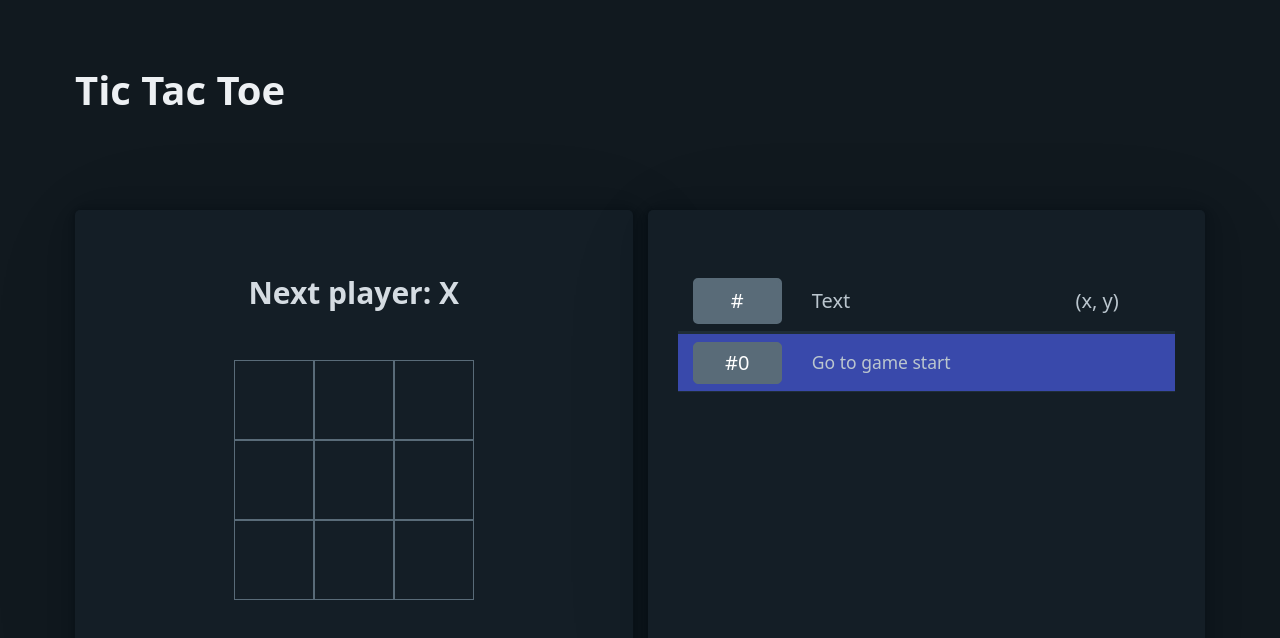
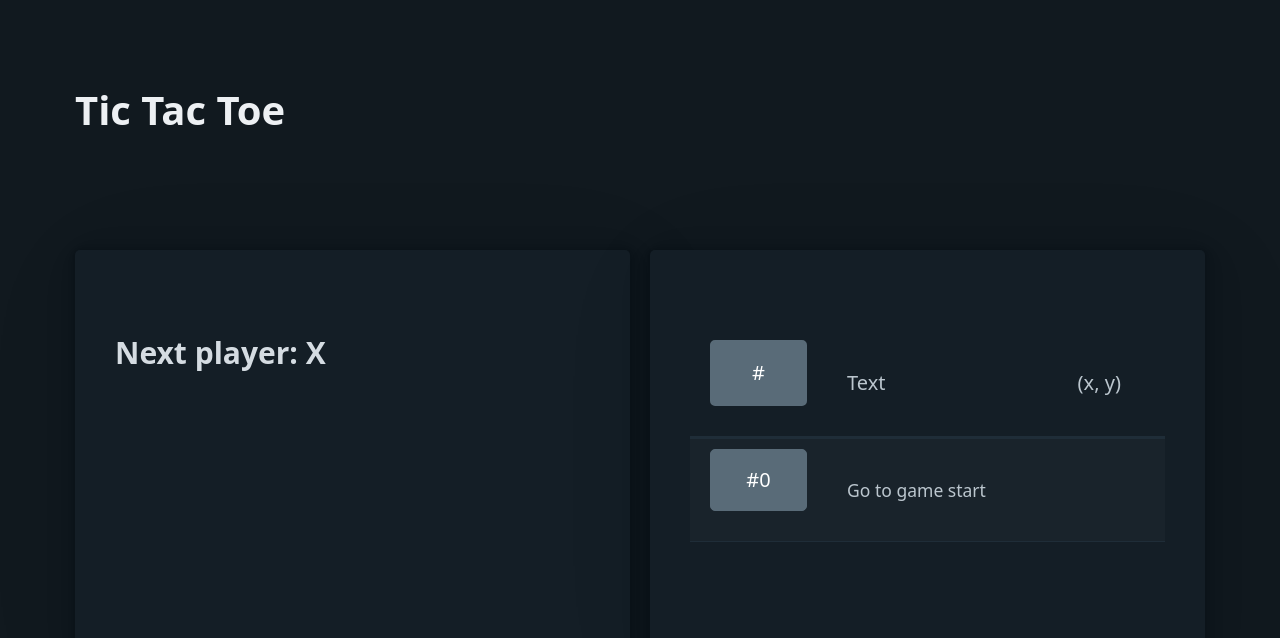
Before and after one commit to noranuko13/tic-tac-toe-reactjs, a React (Create React App) app: page / in a window 1280 px wide. Shown: the top 638 px of the page. Built offline with nearby package versions, Linux system fonts and the light colour scheme.

Commit message:
:notes: [SCSS] Remove SCSS

```diff
--- a/package.json
+++ b/package.json
@@ -25,7 +25,6 @@
     "react": "^18.2.0",
     "react-dom": "^18.2.0",
     "react-scripts": "5.0.1",
-    "sass": "^1.62.1",
     "typescript": "^4.9.5",
     "web-vitals": "^3.3.2"
   },
--- a/src/Domains/Game/index.tsx
+++ b/src/Domains/Game/index.tsx
@@ -1,6 +1,5 @@
 import React, { useState } from 'react'
 import { Board } from '../../Partials/Board'
-import './style.scss'
 import { Squares } from '../../Models/Squares'
 import { Move } from '../../Partials/Move'
 
--- a/src/Domains/Game/style.scss
+++ /dev/null
@@ -1,5 +0,0 @@
-.game {
-  .game-board {
-    text-align: center;
-  }
-}
--- a/src/Partials/Board/index.tsx
+++ b/src/Partials/Board/index.tsx
@@ -1,6 +1,5 @@
 import React from 'react'
 import { Square } from '../Square'
-import './style.scss'
 import { Squares } from '../../Models/Squares'
 import { BOARD_COLUMNS } from '../../constants'
 
--- a/src/Partials/Board/style.scss
+++ /dev/null
@@ -1,7 +0,0 @@
-.board {
-  display: inline-block;
-
-  .board-row {
-    display: flex;
-  }
-}
--- a/src/Partials/Move/index.tsx
+++ b/src/Partials/Move/index.tsx
@@ -1,5 +1,4 @@
 import React, { useState } from 'react'
-import './style.scss'
 import { Squares } from '../../Models/Squares'
 
 interface MoveProps {
--- a/src/Partials/Move/style.scss
+++ /dev/null
@@ -1,9 +0,0 @@
-.move {
-  button {
-    margin-bottom: 0;
-  }
-
-  .active {
-    background: #3949ab !important;
-  }
-}
--- a/src/Partials/Square/index.tsx
+++ b/src/Partials/Square/index.tsx
@@ -1,5 +1,4 @@
 import React, { useMemo } from 'react'
-import './style.scss'
 
 interface SquareProps {
   value: string
--- a/src/Partials/Square/style.scss
+++ /dev/null
@@ -1,22 +0,0 @@
-@mixin square-size($t3-size: 80px) {
-  font-size: $t3-size - 10px;
-  height: $t3-size;
-  line-height: 1;
-  width: $t3-size;
-}
-
-.square {
-  @include square-size;
-
-  border: 1px solid var(--secondary);
-
-  &:hover,
-  &:focus {
-    box-shadow: 0 0 10px rgba(255, 255, 255, 0.4) inset;
-    outline: none;
-  }
-
-  &.active {
-    box-shadow: 0 0 15px rgba(57, 73, 171, 0.6) inset;
-  }
-}
--- a/src/index.scss
+++ /dev/null
@@ -1,5 +0,0 @@
-:root {
-  --form-element-spacing-vertical: 0.25rem;
-  --form-element-spacing-horizontal: 0.5rem;
-  --spacing: 15px;
-}
--- a/src/index.tsx
+++ b/src/index.tsx
@@ -1,6 +1,6 @@
 import React from 'react'
 import ReactDOM from 'react-dom/client'
-import './index.scss'
+import './index.css'
 import reportWebVitals from './reportWebVitals'
 import { Game } from './Domains/Game'
 
```
Also changed, not shown: src/index.css (added), 1 other file (tests, documents, lock files or other folders).
